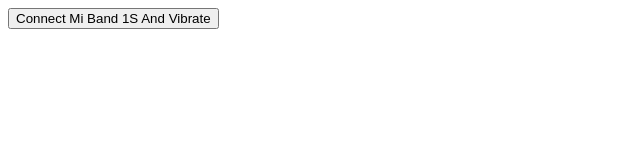
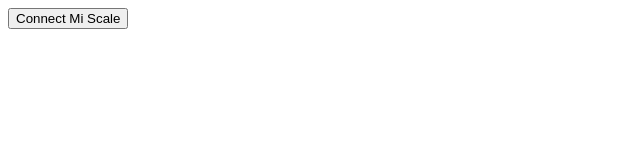
Before and after one commit to UbaldoGZ/MiScale2Web, a plain HTML site: page index.html in a window 1280 px wide. Shown: the whole page, without its empty margins (0-640 px from the left). Drawn offline with Linux system fonts and the light colour scheme.

Commit message:
Update index.html

```diff
--- a/index.html
+++ b/index.html
@@ -3,10 +3,10 @@
 <html lang="en">
 <head>
     <meta charset="UTF-8">
-    <title>Mi Band 1S Web Bluetooth API Example</title>
+    <title>Mi Scale Web Bluetooth API Example</title>
 </head>
 <body>
-    <button>Connect Mi Band 1S And Vibrate</button>
+    <button>Connect Mi Scale</button>
     <script src="./lib.js"></script>
     <script>
         document.querySelector('button').addEventListener('click', () => {
```
